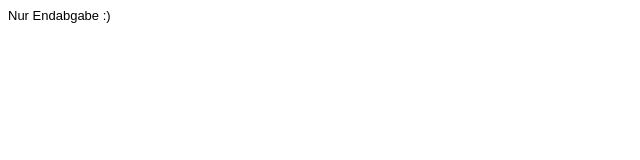
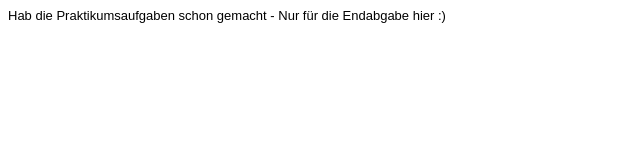
Before and after one commit to TimNees/EIA2-WS2021, a plain HTML site: page Steckbrief/steckbrief.htm in a window 1280 px wide. Shown: the whole page, without its empty margins (0-640 px from the left). Drawn offline with Linux system fonts and the light colour scheme.

Commit message:
Update steckbrief.htm

```diff
--- a/Steckbrief/steckbrief.htm
+++ b/Steckbrief/steckbrief.htm
@@ -12,7 +12,7 @@ body {
 </style>
 </head>
 <body>
-	Nur Endabgabe :)
+	Hab die Praktikumsaufgaben schon gemacht - Nur für die Endabgabe hier :)
 
 </body>
 </html>
```
